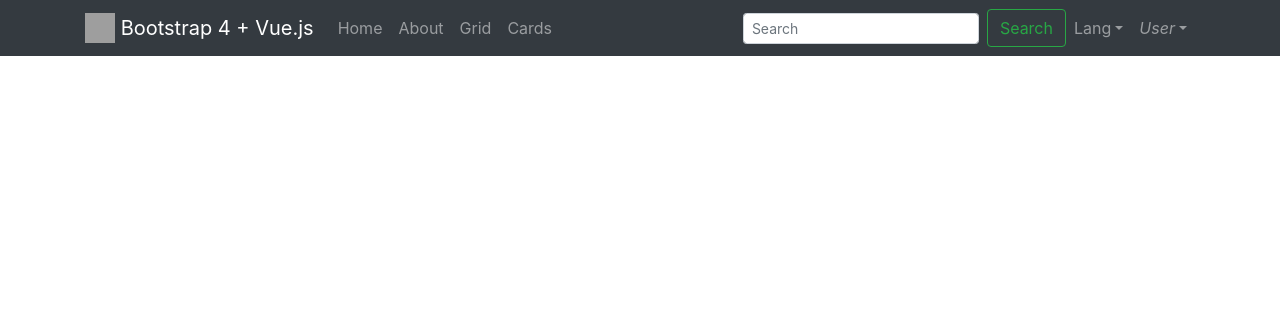
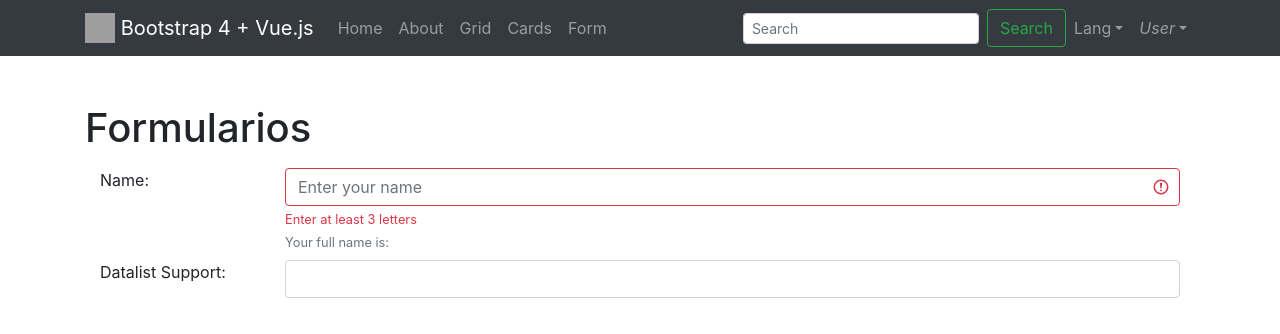
Before and after one commit to carlos-paezf/Curso_Vue.js, a Vue app in the folder Parte14-BootstrapVue/bootstrapvue/: page /form in a window 1280 px wide. Shown: the top 334 px of the page. Built offline with nearby package versions, Linux system fonts and the light colour scheme; grey boxes are pictures that could not be loaded.

Commit message:
Formularios

```diff
--- a/Parte14-BootstrapVue/bootstrapvue/src/App.vue
+++ b/Parte14-BootstrapVue/bootstrapvue/src/App.vue
@@ -16,6 +16,7 @@
         <b-nav-item :to="{name: 'About'}">About</b-nav-item>
         <b-nav-item :to="{name: 'Grid'}">Grid</b-nav-item>
         <b-nav-item :to="{name: 'Cards'}">Cards</b-nav-item>
+        <b-nav-item :to="{name: 'Form'}">Form</b-nav-item>
       </b-navbar-nav>
 
       <!-- Right aligned nav items -->
--- a/Parte14-BootstrapVue/bootstrapvue/src/router/index.js
+++ b/Parte14-BootstrapVue/bootstrapvue/src/router/index.js
@@ -29,6 +29,12 @@ const routes = [{
         name: 'Cards',
         component: () =>
             import ( /* webpackChunkName: "cards" */ '../views/Cards.vue')
+    },
+    {
+        path: '/form',
+        name: 'Form',
+        component: () =>
+            import ( /* webpackChunkName: "form" */ '../views/Form.vue')
     }
 ]
 
--- /dev/null
+++ b/Parte14-BootstrapVue/bootstrapvue/src/views/Form.vue
@@ -0,0 +1,57 @@
+<template>
+    <div role="group" class="mt-5">
+        <h1>Formularios</h1>
+        <b-container fluid>
+            <b-row class="my-3">
+                <b-col sm="2">
+                    <label for="input-live">Name:</label>
+                </b-col>
+                <b-col sm="10">
+                    <b-form-input
+                        id="input-live"
+                        v-model="name"
+                        :state="nameState"
+                        aria-describedby="input-live-help input-live-feedback"
+                        placeholder="Enter your name"
+                        trim></b-form-input>
+
+                    <!-- This will only be shown if the preceding input has an invalid state -->
+                    <b-form-invalid-feedback id="input-live-feedback">
+                    Enter at least 3 letters
+                    </b-form-invalid-feedback>
+
+                    <!-- This is a form text block (formerly known as help block) -->
+                    <b-form-text id="input-live-help" class="mb-2">Your full name is: {{ name }}</b-form-text>
+                </b-col>
+
+                <b-col sm="2">
+                    <label for="input-live">Datalist Support: </label>
+                </b-col>
+                <b-col sm="10">
+                    <b-form-input list="my-list-id"></b-form-input>
+                    <datalist id="my-list-id">
+                        <option>Manual Option</option>
+                        <option v-for="(size, index) in sizes" :key="index">{{ size }}</option>
+                    </datalist>
+                </b-col>
+            </b-row>
+        </b-container>
+    </div>
+</template>
+
+<script>
+export default {
+    name: 'Form',
+    data(){
+        return{
+            name: '',
+            sizes: ['Small', 'Medium', 'Large', 'Extra Large']
+        }
+    },
+    computed: {
+        nameState() {
+            return this.name.length > 2 ? true : false
+        }
+    }
+}
+</script>
```
